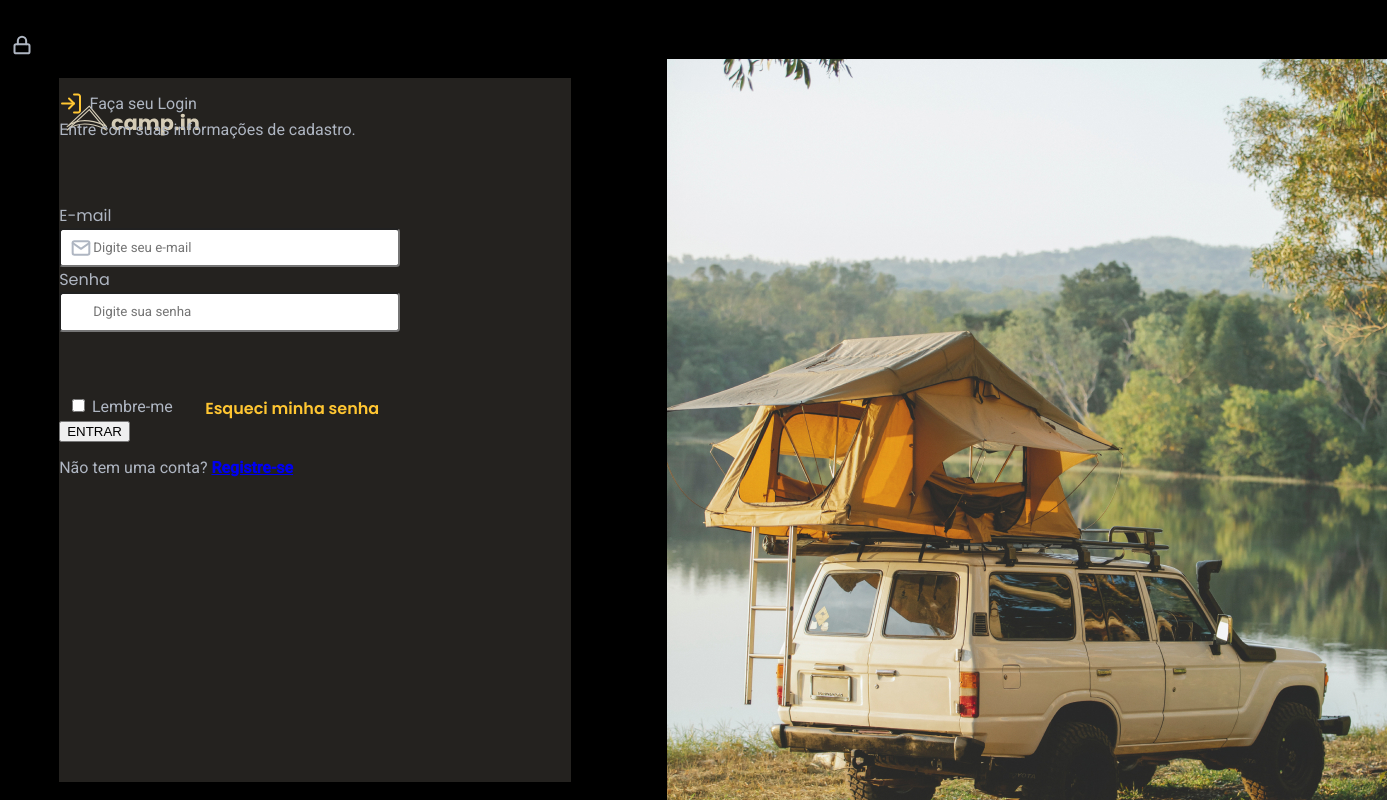
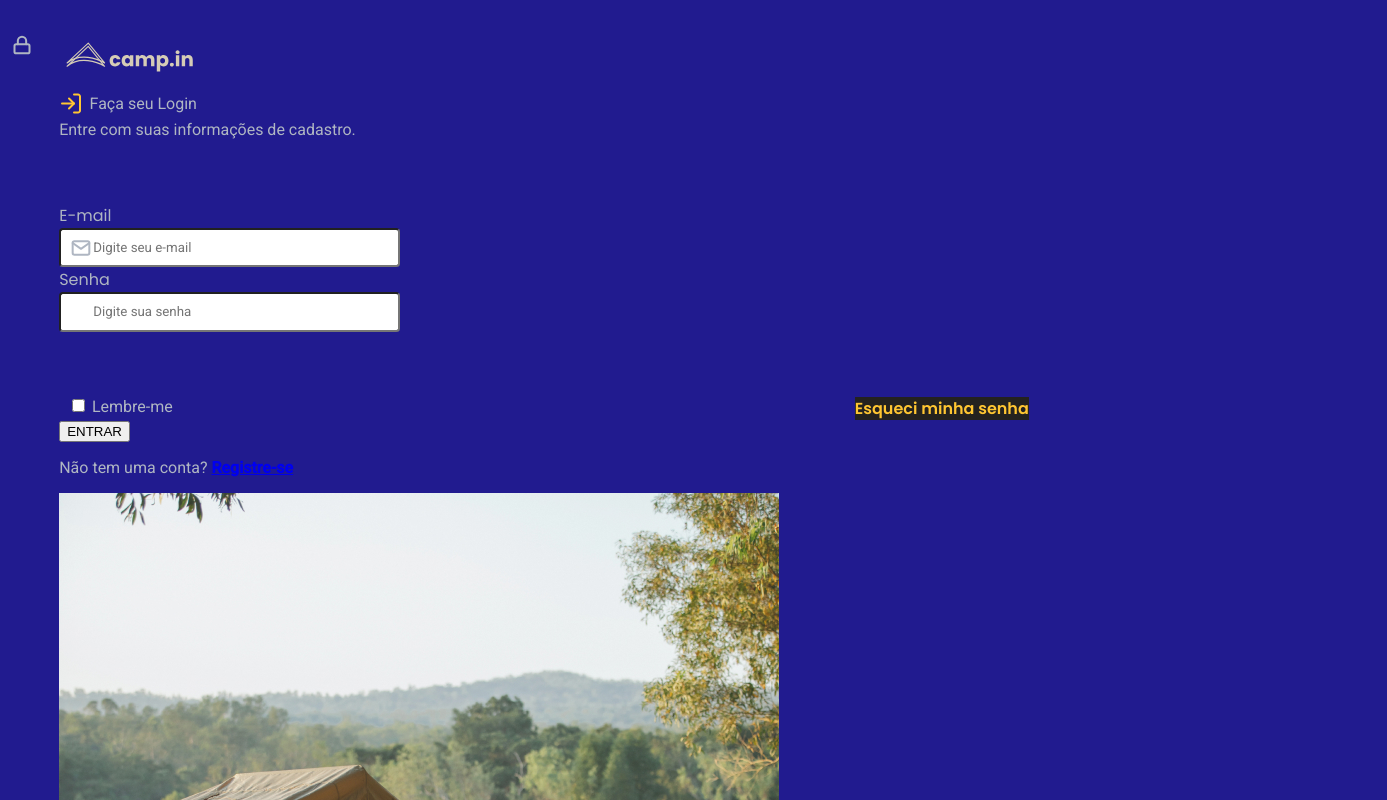
Before and after one commit to GabiStz/Login-Form-CSS, a plain HTML site: page index.html in a window 1280 px wide. Shown: the top 800 px of the page, 1387 px wide, since content can reach past the window. Drawn offline with Linux system fonts and the light colour scheme.

Commit message:
Analisando melhor jeito para mobile

```diff
--- a/css/responsivo.css
+++ b/css/responsivo.css
@@ -10,7 +10,10 @@
         font-family: Roboto;
         padding: 4vw;
       }
-
+    .fundo-quadrado{
+      display: flex;
+      flex-direction: column;
+    }
       .container-logo{
         display: flex;
         flex-direction: column;
--- a/css/web.css
+++ b/css/web.css
@@ -3,28 +3,18 @@
   html{
     display: flex;
     flex-direction: column;
-    background: black;
+    background: rgb(33, 27, 143);
     color: #afb6c2;
     font-family: Roboto;
     padding: 4vw;
   }
-  .back-desktop{
-    background-color: #24221F;
-    width: 40vw;
-    height:88vh;
 
-  }
   .imagem{
     display: flex;
-    margin-left: 47.5vw;
-    margin-top: -56.5vw;
-    width: 30vh;
-
-
   }
   .logo{
-    width: 10.5vw;
-    margin: -5vw;
+    width: 10vw;
+    margin-top: -5vw;
     margin-left: 0.5vw;
 
   }
--- a/index.html
+++ b/index.html
@@ -21,14 +21,19 @@
     <header class="container-logo">
         <img class="logo" src="./images/logo.svg" alt="icone" />
     </header>
+<section class="fundo-quadrado">
 
-<section class="back-desktop">
+    <section>
+      <article class="back-desktop">
         <section class="container-login">
-    <section class="container-login">
+           <article class="container-login">
                 <img src="./images/log-in.svg" alt="" />
                   <p id="txt1"> Faça seu Login</p>
+            </article>
         </section>
+      </article>
     </section>
+
 
     <section class="slogan">
         <p>Entre com suas informações de cadastro.</p>
@@ -63,10 +68,11 @@
   </section>
 
   <section class="container-check">
-    <section>
+      <article>
           <input type="checkbox" id="lembre" name="Lembre-me" value="Lembre-me" />
           <label for="lembre">Lembre-me</label>
-    </section>
+      </article>
+
       <section>
         <a class="senha" href="#">Esqueci minha senha</a>
       </section>
@@ -79,13 +85,17 @@
   <section class="container-registre">
       <p>Não tem uma conta? <a class="registre" href="#"><strong>Registre-se</strong></a>
   </section></p>
+
 </section>
+
+
   <section class="imagem">
       <img src="/images/side-image.jpg" alt="carro">
   </section>
 
+
 </body>
-</section>
+
 
 
   <script href="/js/index.js"></script>
```
Also changed, not shown: mail.svg (deleted). Lines whose indentation alone changed are shown as unchanged.
